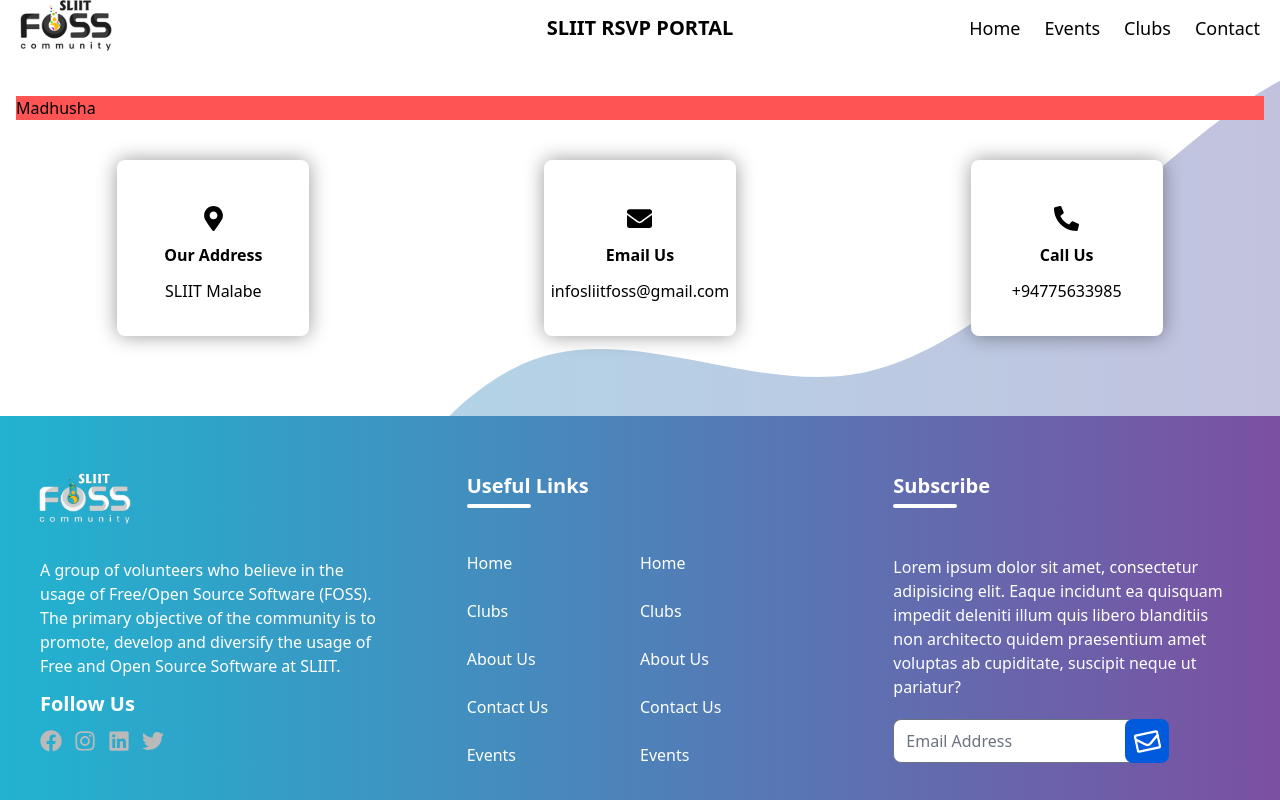
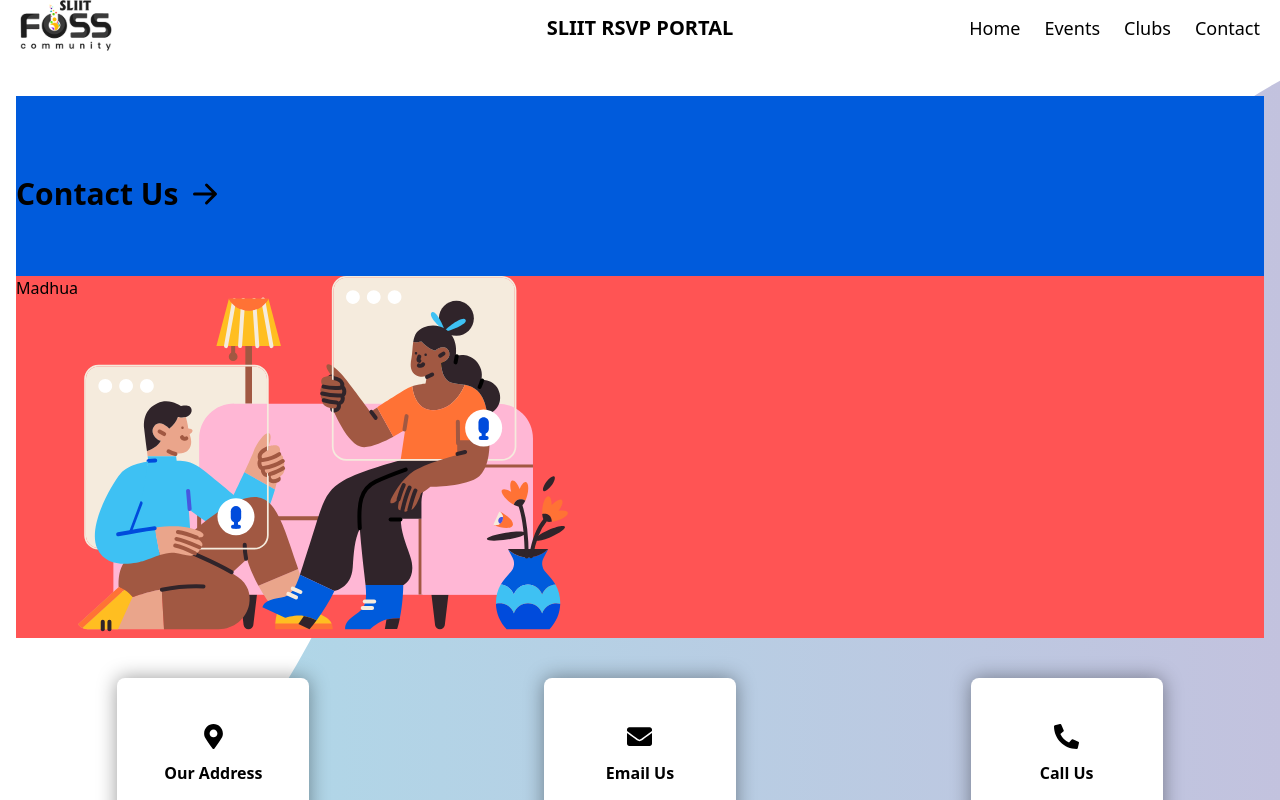
Before and after one commit to sliit-foss/rsvp-frontend, a Next.js app: page /contact in a window 1280 px wide. Shown: the top 800 px of the page. Built offline with nearby package versions, Linux system fonts and the light colour scheme.

Commit message:
change ContactForm.tsx

```diff
--- a/components/ContactForm.tsx
+++ b/components/ContactForm.tsx
@@ -1,11 +1,32 @@
+import Image from 'next/image'
 import Container from './Layout/Container'
+import { HiArrowRight } from 'react-icons/hi'
+import ContactVector from '../public/contact/ContactVector.svg'
 
 const ContactForm = (): JSX.Element => {
   return (
     <div>
       <Container>
-        <div className="bg-redAccent w-full">
-          <h1>Madhusha</h1>
+        <div className='flex flex-col bg-blue'>
+          <div className='w-full mb-16 mt-20'>
+            <h1
+              className='flex flex-row items-center text-3xl
+            font-semibold'
+            >
+              Contact Us{''}
+              <span className='inline-block'>
+                <HiArrowRight className='ml-3' />
+              </span>
+            </h1>
+          </div>
+          <div className='flex flex-row w-full bg-redAccent'>
+            <div>
+              <h1>Madhua</h1>
+            </div>
+            <div>
+              <Image src={ContactVector} alt='contact vector' />
+            </div>
+          </div>
         </div>
       </Container>
     </div>
--- a/components/contactForm.tsx
+++ /dev/null
@@ -1,33 +0,0 @@
-import Container from './Layout/Container'
-import { HiArrowRight } from 'react-icons/hi'
-import ContactVector from '../public/contact/ContactVector.svg'
-
-const ContactForm = (): JSX.Element => {
-  return (
-    <div>
-      <Container>
-        <div className="flex flex-row bg-blue">
-          <div className="w-full mb-16 mt-20">
-            <h1
-              className="flex flex-row items-center text-3xl
-            font-semibold"
-            >
-              Contact Us{''}
-              <span className="inline-block">
-                <HiArrowRight className="ml-3" />
-              </span>
-            </h1>
-          </div>
-          <div className="w-full bg-redAccent">
-            <div></div>
-            <div>
-
-            </div>
-          </div>
-        </div>
-      </Container>
-    </div>
-  )
-}
-
-export default ContactForm
```
